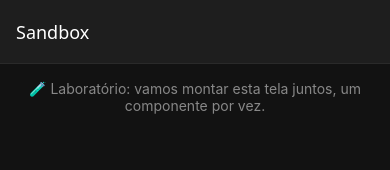
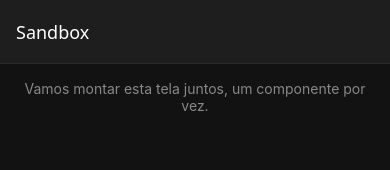
Before and after one commit to NicolasWeber0901/buscador-jogos, a React Native app: screen /Sandbox in a window 390 px wide. Shown: the top 170 px of the page. Built offline with nearby package versions, Linux system fonts and the light colour scheme.

Commit message:
retirado emojis

```diff
--- a/src/screens/SandboxScreen.js
+++ b/src/screens/SandboxScreen.js
@@ -15,19 +15,19 @@ import {
   StyleSheet,
 } from 'react-native';
 
-// 👇 Passo 10: componentes criados por nós entram aqui
+//   Passo 10: componentes criados por nós entram aqui
 
 export default function SandboxScreen() {
-  // 👇 Estados e funções entram aqui
+  //   Estados e funções entram aqui
 
   return (
     // ScrollView: uma View que rola. A tela vai ficar comprida!
     <ScrollView style={styles.tela} contentContainerStyle={styles.conteudo}>
       <Text style={styles.intro}>
-        🧪 Laboratório: vamos montar esta tela juntos, um componente por vez.
+        Vamos montar esta tela juntos, um componente por vez.
       </Text>
 
-      {/* 👇 Componentes entram aqui */}
+      {/*   Componentes entram aqui */}
     </ScrollView>
   );
 }
```
